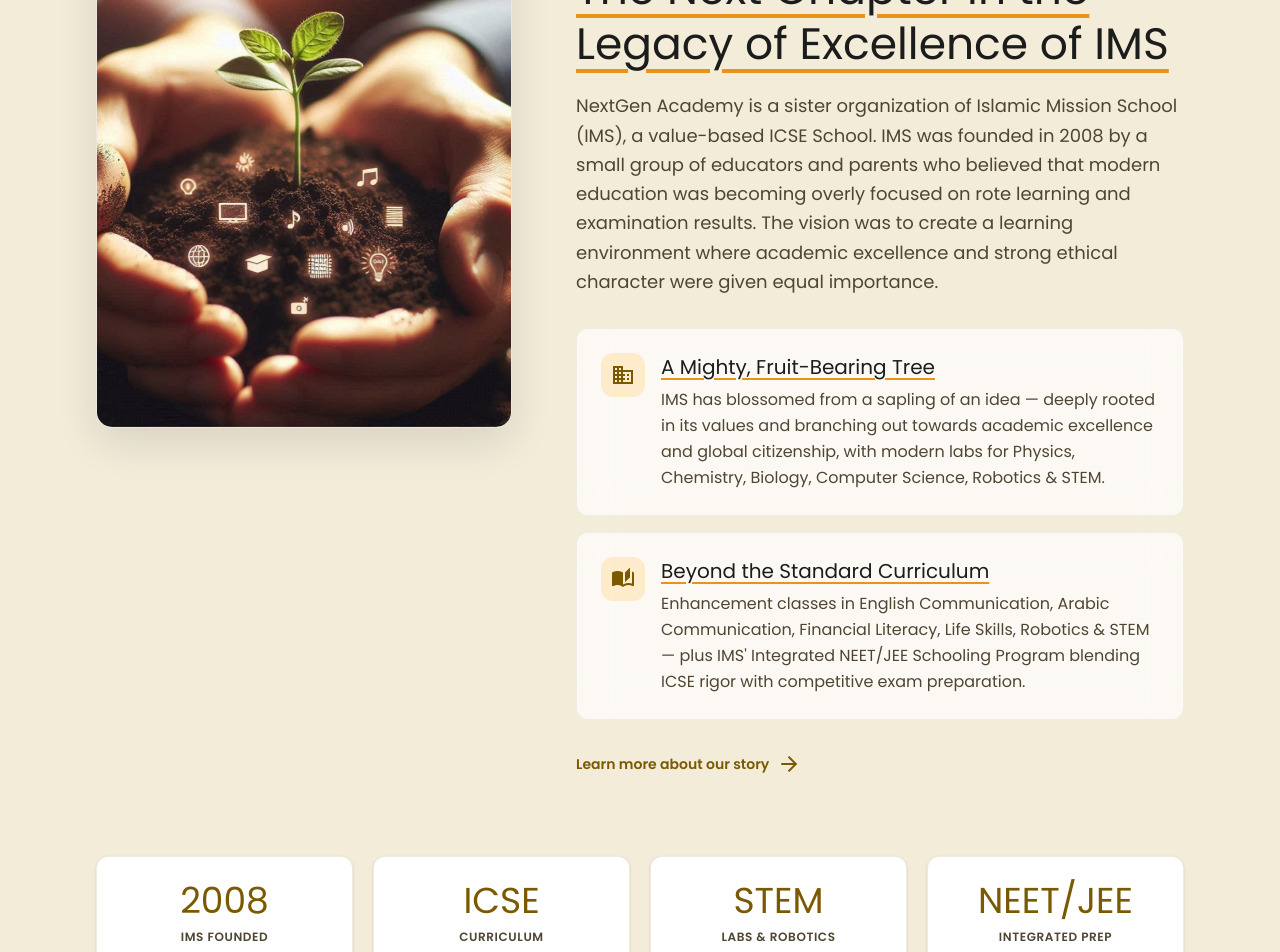
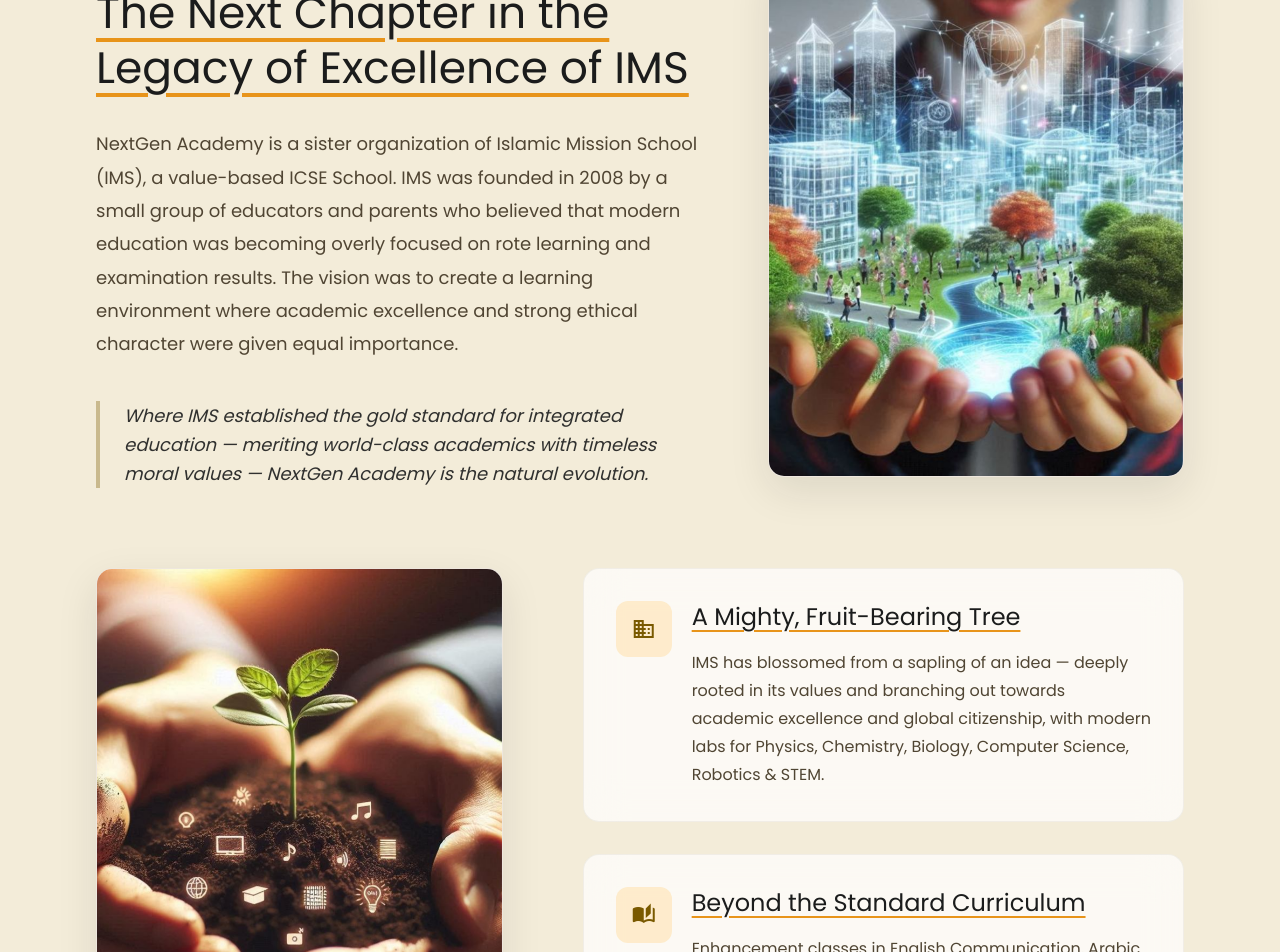
Before and after one commit to atif-afsar/Next-Gen, a React (Vite) app: page / in a window 1280 px wide. Shown: the part 1380-2332 px from the top of the page. Built offline with nearby package versions, Linux system fonts and the light colour scheme.

Commit message:
changes in the ui

```diff
--- a/src/Components/About/CoreValues.jsx
+++ b/src/Components/About/CoreValues.jsx
@@ -1,28 +1,50 @@
 import { WHY_ACADEMIC_LEADERSHIP } from '../../lib/siteContent.js'
-import { motion, Reveal, RevealStagger, RevealItem } from './motion.jsx'
+import { Reveal, RevealStagger, RevealItem } from './motion.jsx'
 
 export default function CoreValues() {
   return (
-    <section id="why-leadership" className="overflow-hidden bg-white py-16 sm:py-20 md:py-28">
+    <section
+      id="why-leadership"
+      className="scroll-mt-20 overflow-hidden bg-white py-20 sm:scroll-mt-24 sm:py-24 md:py-32"
+    >
       <div className="container-narrow">
-        <Reveal className="text-center">
-          <h2 className="about-heading mb-6 text-2xl sm:mb-8 sm:text-3xl md:text-5xl">
+        <Reveal className="mx-auto max-w-3xl text-center">
+          <p className="about-eyebrow text-xs sm:text-sm">Our Conviction</p>
+          <h2 className="about-heading mt-3 text-balance text-2xl sm:mt-4 sm:text-3xl md:text-4xl lg:text-5xl">
             {WHY_ACADEMIC_LEADERSHIP.title}
           </h2>
-          <p className="mx-auto mb-2 max-w-3xl text-left text-sm italic leading-relaxed text-[#504533] sm:text-base">
-            &ldquo;{WHY_ACADEMIC_LEADERSHIP.quote}&rdquo;
-          </p>
         </Reveal>
 
-        <RevealStagger className="mx-auto grid max-w-3xl grid-cols-1 gap-6">
+        <Reveal className="mx-auto mt-10 max-w-3xl sm:mt-12 md:mt-14 lg:max-w-4xl">
+          <blockquote className="about-quote rounded-2xl p-6 sm:p-8 md:p-10">
+            <span
+              className="mb-3 block font-serif text-5xl leading-none text-[#7a5900]/25 sm:mb-4 sm:text-6xl"
+              aria-hidden
+            >
+              &ldquo;
+            </span>
+            <p className="font-serif text-base italic leading-[1.85] text-[#1b1c1c]/90 sm:text-lg md:text-xl md:leading-[1.9]">
+              {WHY_ACADEMIC_LEADERSHIP.quote}
+            </p>
+          </blockquote>
+        </Reveal>
+
+        <RevealStagger className="mx-auto mt-12 grid max-w-5xl grid-cols-1 gap-6 sm:mt-14 sm:grid-cols-2 sm:gap-8 md:mt-16 md:gap-10">
           {WHY_ACADEMIC_LEADERSHIP.paragraphs.map((paragraph, index) => (
-            <RevealItem key={paragraph.slice(0, 40)} as="article">
-              <motion.div whileHover={{ y: -4 }} className="about-card h-full p-6 sm:p-8">
-                <p className="mb-3 font-serif text-3xl text-[#ffdea3] opacity-80 sm:text-4xl">
-                  {String(index + 1).padStart(2, '0')}
-                </p>
-                <p className="about-body text-sm leading-relaxed sm:text-base">{paragraph}</p>
-              </motion.div>
+            <RevealItem
+              key={paragraph.slice(0, 40)}
+              as="article"
+              className="about-card rounded-2xl border-l-4 border-l-[#7a5900] p-6 sm:p-8"
+            >
+              <p
+                className="mb-4 font-serif text-3xl leading-none text-[#f5a623] sm:mb-5 sm:text-4xl"
+                aria-hidden
+              >
+                {String(index + 1).padStart(2, '0')}
+              </p>
+              <p className="about-body text-sm leading-[1.8] sm:text-base md:leading-[1.85]">
+                {paragraph}
+              </p>
             </RevealItem>
           ))}
         </RevealStagger>
--- a/src/Components/Home/LegacySection.jsx
+++ b/src/Components/Home/LegacySection.jsx
@@ -1,7 +1,7 @@
 import { Link } from 'react-router-dom'
 import { LEGACY_STATS } from '../../lib/homeContent.js'
 import { ABOUT } from '../../lib/siteContent.js'
-import { HOME_ABOUT_HERITAGE } from '../../lib/images.js'
+import { HOME_ABOUT_HERITAGE, HOME_ABOUT_VISION } from '../../lib/images.js'
 import OptimizedImage from '../Common/OptimizedImage.jsx'
 import { Reveal, RevealStagger, RevealItem } from './motion.jsx'
 
@@ -9,14 +9,47 @@
   return (
     <section
       id="about"
-      className="scroll-mt-20 bg-[#f3ecd9] py-16 sm:scroll-mt-24 sm:py-20 md:py-28"
+      className="scroll-mt-20 bg-[#f3ecd9] py-20 sm:scroll-mt-24 sm:py-24 md:py-32"
       aria-labelledby="legacy-heading"
     >
       <div className="container-narrow">
-        <div className="grid grid-cols-1 items-start gap-10 lg:grid-cols-12 lg:gap-14 xl:gap-16">
-          {/* Image column */}
+        {/* Intro — text left, vision image right */}
+        <div className="grid grid-cols-1 items-center gap-10 lg:grid-cols-12 lg:gap-14 xl:gap-16">
+          <Reveal className="text-center lg:col-span-7 lg:text-left">
+            <p className="text-xs font-semibold uppercase tracking-[0.2em] text-[#7a5900] sm:text-sm">
+              {ABOUT.eyebrow}
+            </p>
+            <h2
+              id="legacy-heading"
+              className="mt-4 text-balance font-serif text-2xl leading-snug text-[#1b1c1c] sm:mt-5 sm:text-3xl md:text-4xl lg:text-[2.75rem] lg:leading-tight"
+            >
+              {ABOUT.title}
+            </h2>
+            <p className="mt-6 text-sm leading-[1.8] text-[#504533] sm:mt-8 sm:text-base md:text-lg md:leading-[1.85]">
+              {ABOUT.lead}
+            </p>
+            <p className="mx-auto mt-8 max-w-xl border-l-0 border-[#7a5900]/35 pl-0 text-base font-serif italic leading-relaxed text-[#1b1c1c]/90 sm:mt-10 sm:border-l-4 sm:pl-6 sm:text-lg lg:mx-0 lg:max-w-[36rem]">
+              {ABOUT.legacy}
+            </p>
+          </Reveal>
+
           <Reveal className="lg:col-span-5">
-            <div className="premium-image mx-auto max-w-md overflow-hidden rounded-2xl border border-[#d4c4ac]/40 bg-white shadow-[0_14px_40px_rgba(26,26,26,0.12)] lg:mx-0 lg:max-w-none">
+            <div className="premium-image mx-auto max-w-sm overflow-hidden rounded-2xl border border-[#d4c4ac]/40 bg-white shadow-[0_14px_40px_rgba(26,26,26,0.1)] sm:max-w-md lg:mx-0 lg:max-w-none">
+              <OptimizedImage
+                src={HOME_ABOUT_VISION}
+                alt="Vision of nurturing future-ready leaders at NextGen Academy"
+                className="aspect-[4/5] w-full object-cover object-center sm:aspect-square lg:aspect-[4/5]"
+                width={640}
+                height={640}
+              />
+            </div>
+          </Reveal>
+        </div>
+
+        {/* Image + highlight cards */}
+        <div className="mt-14 grid grid-cols-1 items-start gap-12 sm:mt-16 sm:gap-14 lg:mt-20 lg:grid-cols-12 lg:gap-16 xl:gap-20">
+          <Reveal className="lg:col-span-5 lg:sticky lg:top-28 lg:self-start">
+            <div className="premium-image mx-auto max-w-sm overflow-hidden rounded-2xl border border-[#d4c4ac]/40 bg-white shadow-[0_14px_40px_rgba(26,26,26,0.1)] sm:max-w-md lg:mx-0 lg:max-w-none">
               <OptimizedImage
                 src={HOME_ABOUT_HERITAGE}
                 alt="Young learner bridging Islamic heritage and academic leadership at NextGen Academy"
@@ -27,68 +60,56 @@
             </div>
           </Reveal>
 
-          {/* Content column */}
-          <div className="lg:col-span-7">
-            <Reveal>
-              <p className="text-xs font-semibold uppercase tracking-[0.2em] text-[#7a5900] sm:text-sm">
-                {ABOUT.eyebrow}
-              </p>
-              <h2
-                id="legacy-heading"
-                className="mt-3 font-serif text-2xl leading-tight text-[#1b1c1c] sm:text-3xl md:text-4xl lg:text-[2.75rem]"
-              >
-                {ABOUT.title}
-              </h2>
-              <p className="mt-4 text-sm leading-relaxed text-[#504533] sm:mt-5 sm:text-base md:text-lg">
-                {ABOUT.lead}
-              </p>
-            </Reveal>
-
-            <RevealStagger className="mt-6 space-y-4 sm:mt-8">
+          <RevealStagger className="flex flex-col gap-6 sm:gap-8 lg:col-span-7">
             {ABOUT.highlights.map(({ icon, title, text }) => (
               <RevealItem
                 key={title}
                 as="article"
-                  className="home-glass-card flex gap-4 rounded-xl p-5 sm:p-6"
+                className="home-glass-card rounded-2xl p-6 sm:p-8"
               >
-                  <span className="flex h-11 w-11 shrink-0 items-center justify-center rounded-xl bg-[#ffdea3]/50 text-[#7a5900]">
-                    <span className="material-symbols-outlined text-xl">{icon}</span>
+                <div className="flex flex-col gap-4 sm:flex-row sm:items-start sm:gap-5">
+                  <span className="flex h-12 w-12 shrink-0 items-center justify-center rounded-xl bg-[#ffdea3]/50 text-[#7a5900] sm:h-14 sm:w-14">
+                    <span className="material-symbols-outlined text-2xl">{icon}</span>
                   </span>
-                  <div className="min-w-0">
-                    <h3 className="font-serif text-lg text-[#1b1c1c] sm:text-xl">{title}</h3>
-                    <p className="mt-1.5 text-sm leading-relaxed text-[#504533] sm:text-base">{text}</p>
+                  <div className="min-w-0 flex-1">
+                    <h3 className="font-serif text-xl text-[#1b1c1c] sm:text-2xl">{title}</h3>
+                    <p className="mt-3 text-sm leading-[1.75] text-[#504533] sm:mt-4 sm:text-base">
+                      {text}
+                    </p>
+                  </div>
                 </div>
               </RevealItem>
             ))}
-            </RevealStagger>
 
-            <Reveal delay={0.1} className="mt-6 sm:mt-8">
+            <RevealItem>
               <Link
                 to="/about"
-                className="inline-flex items-center gap-2 text-sm font-semibold text-[#7a5900] transition hover:text-[#654800]"
+                className="inline-flex items-center gap-2 pt-2 text-sm font-semibold text-[#7a5900] transition hover:text-[#654800] sm:text-base"
               >
                 Learn more about our story
                 <span className="material-symbols-outlined text-lg">arrow_forward</span>
               </Link>
-            </Reveal>
-          </div>
+            </RevealItem>
+          </RevealStagger>
         </div>
 
-        {/* Stats strip */}
-        <RevealStagger className="mt-12 grid grid-cols-2 gap-4 sm:mt-16 sm:gap-5 md:grid-cols-4 lg:mt-20">
+        {/* Stats — separated band */}
+        <div className="mt-16 border-t border-[#d4c4ac]/45 pt-12 sm:mt-20 sm:pt-14 lg:mt-24 lg:pt-16">
+          <RevealStagger className="grid grid-cols-2 gap-4 sm:gap-6 md:grid-cols-4 md:gap-8">
             {LEGACY_STATS.map(({ value, label }) => (
               <RevealItem
                 key={label}
-              className="rounded-xl border border-[#d4c4ac]/35 bg-white px-4 py-5 text-center shadow-sm sm:px-6 sm:py-6"
+                className="rounded-2xl border border-[#d4c4ac]/30 bg-white/80 px-5 py-6 text-center shadow-sm sm:px-6 sm:py-8"
               >
                 <p className="font-serif text-2xl text-[#7a5900] sm:text-3xl md:text-4xl">{value}</p>
-              <p className="mt-2 text-[10px] font-semibold uppercase tracking-wider text-[#504533] sm:text-xs">
+                <p className="mt-3 text-[10px] font-semibold uppercase tracking-wider text-[#504533] sm:mt-4 sm:text-xs">
                   {label}
                 </p>
               </RevealItem>
             ))}
           </RevealStagger>
         </div>
+      </div>
     </section>
   )
 }
--- a/src/lib/images.js
+++ b/src/lib/images.js
@@ -13,8 +13,9 @@
 
 /** Home page — light curriculum bento (Stitch fa8c439b) */
 export const HOME_CURRICULUM_STEM = '/images/brochure/faith-skills.jpg'
-export const HOME_CURRICULUM_PHILOSOPHY = '/images/brochure/vision.jpg'
+export const HOME_CURRICULUM_PHILOSOPHY = '/images/brochure/image.png'
 export const HOME_ABOUT_HERITAGE = '/images/brochure/mission.jpg'
+export const HOME_ABOUT_VISION = '/images/brochure/vision.jpg'
 export const ABOUT_PAGE_HERO = '/images/brochure/minds-hearts.jpg'
 
 /** Glimpses of IMS — real campus photos from the prospectus */
```
Also changed, not shown: public/images/brochure/image.png (added). Lines whose indentation alone changed are shown as unchanged.
